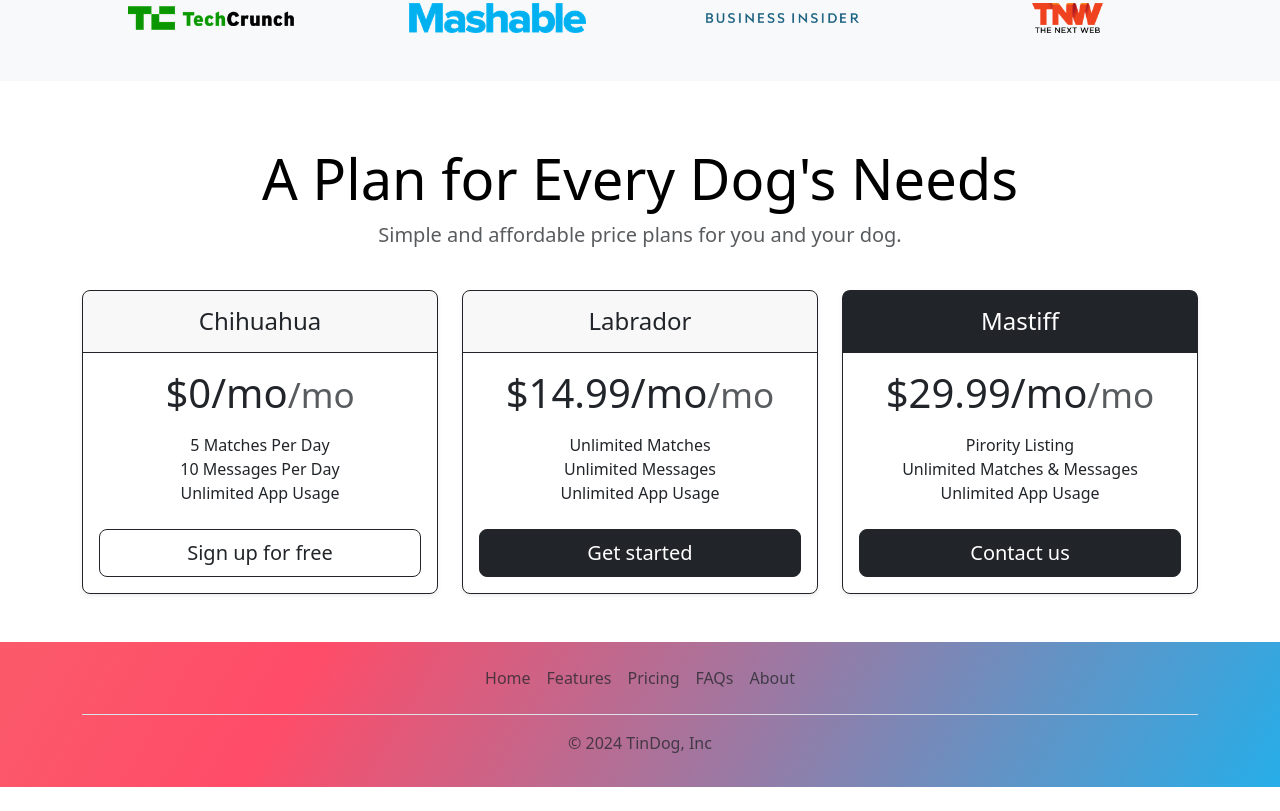
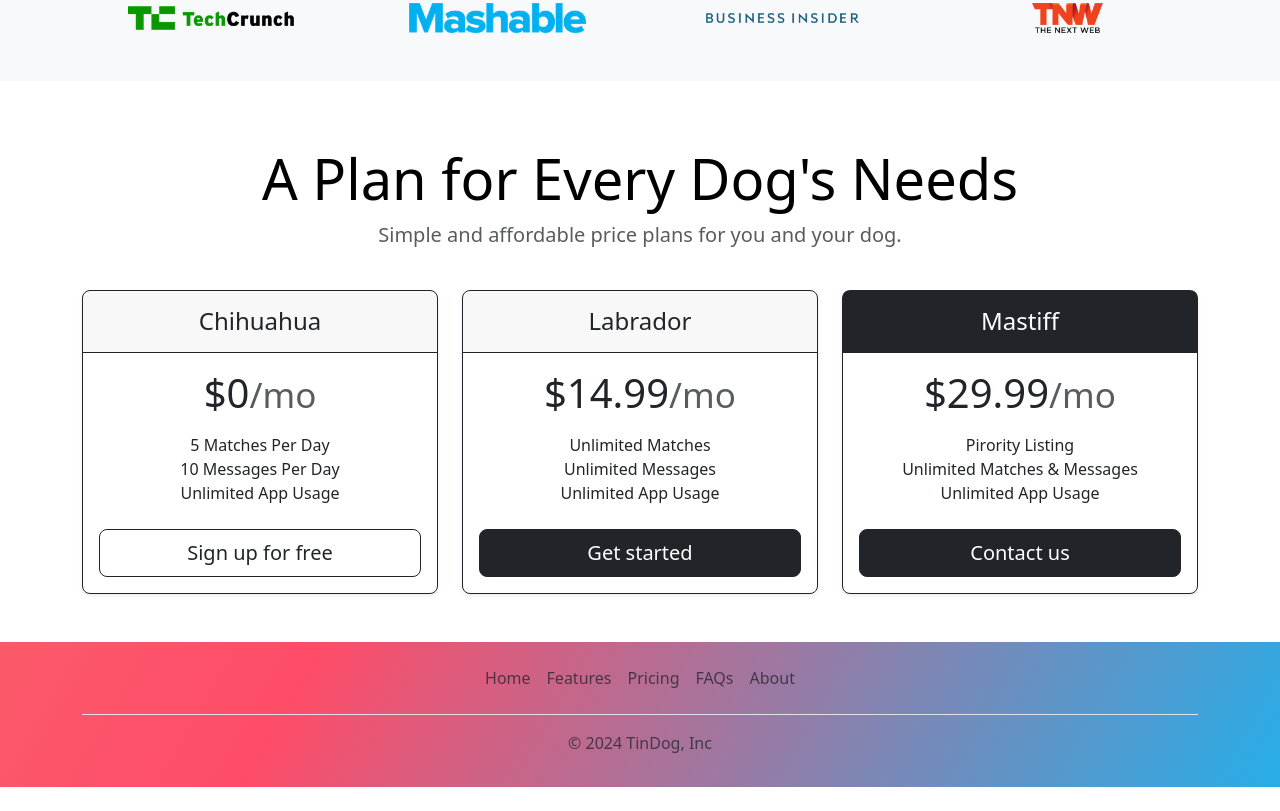
Before and after one commit to Mithilesh-Mahure/TinDog, a plain HTML site: page index.html in a window 1280 px wide. Shown: the part 1249-2060 px from the top of the page. Drawn offline with nearby package versions, Linux system fonts and the light colour scheme.

Commit message:
Update index.html

```diff
--- a/index.html
+++ b/index.html
@@ -197,7 +197,7 @@
               <h4 class="my-0 fw-normal">Chihuahua</h4>
             </div>
             <div class="card-body">
-              <h1 class="card-title pricing-card-title">$0/mo<small class="text-body-secondary fw-light">/mo</small></h1>
+              <h1 class="card-title pricing-card-title">$0<small class="text-body-secondary fw-light">/mo</small></h1>
               <ul class="list-unstyled mt-3 mb-4">
                 <li>5 Matches Per Day</li>
                 <li>10 Messages Per Day</li>
@@ -213,7 +213,7 @@
               <h4 class="my-0 fw-normal">Labrador</h4>
             </div>
             <div class="card-body">
-              <h1 class="card-title pricing-card-title">$14.99/mo<small class="text-body-secondary fw-light">/mo</small></h1>
+              <h1 class="card-title pricing-card-title">$14.99<small class="text-body-secondary fw-light">/mo</small></h1>
               <ul class="list-unstyled mt-3 mb-4">
                 <li>Unlimited Matches</li>
                 <li>Unlimited Messages</li>
@@ -229,7 +229,7 @@
               <h4 class="my-0 fw-normal">Mastiff</h4>
             </div>
             <div class="card-body">
-              <h1 class="card-title pricing-card-title">$29.99/mo<small class="text-body-secondary fw-light">/mo</small></h1>
+              <h1 class="card-title pricing-card-title">$29.99<small class="text-body-secondary fw-light">/mo</small></h1>
               <ul class="list-unstyled mt-3 mb-4">
                 <li>Pirority Listing</li>
                 <li>Unlimited Matches & Messages</li>
```
